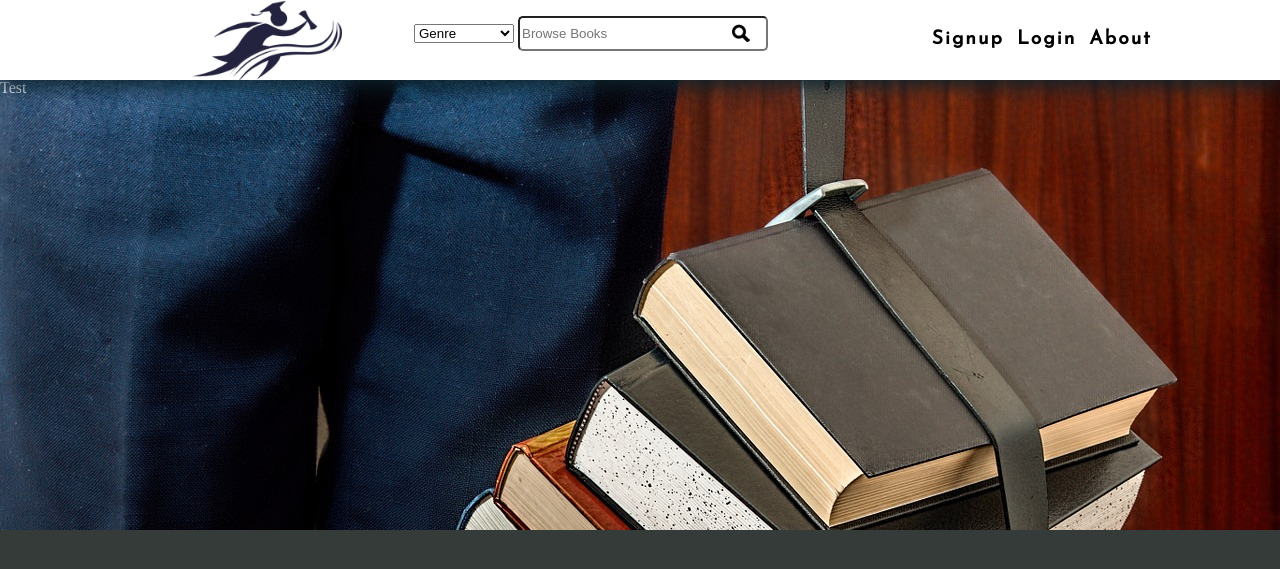
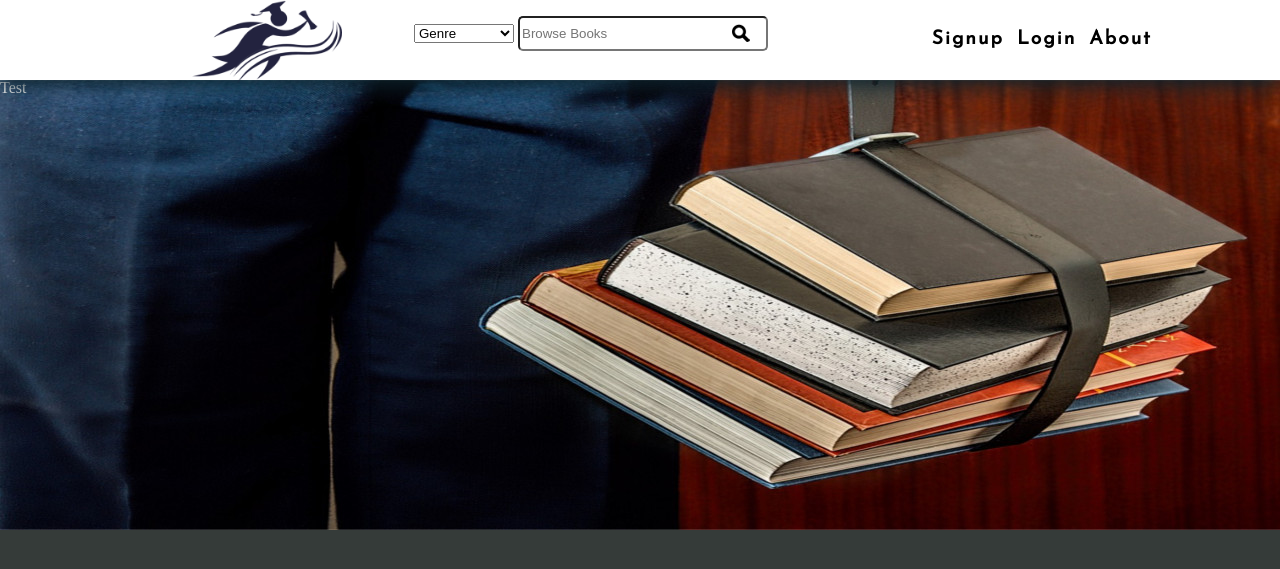
Before and after one commit to frsfdc/Books-in-bound, a PHP site: page / in a window 1280 px wide. Shown: the top 569 px of the page. Run offline with PHP 8.4, Linux system fonts and the light colour scheme; some web fonts are replaced.

Commit message:
adds a new background image

```diff
--- a/assets/css/main.css
+++ b/assets/css/main.css
@@ -86,7 +86,7 @@ select {
 
 /*content box*/
 #content {
-    background: url("../images/books-1012088_1280.jpg") no-repeat;
+    background: url("../images/background.jpg") no-repeat;
     height: 450px;
 }
 
```
Also changed, not shown: assets/images/background.jpg (added).
